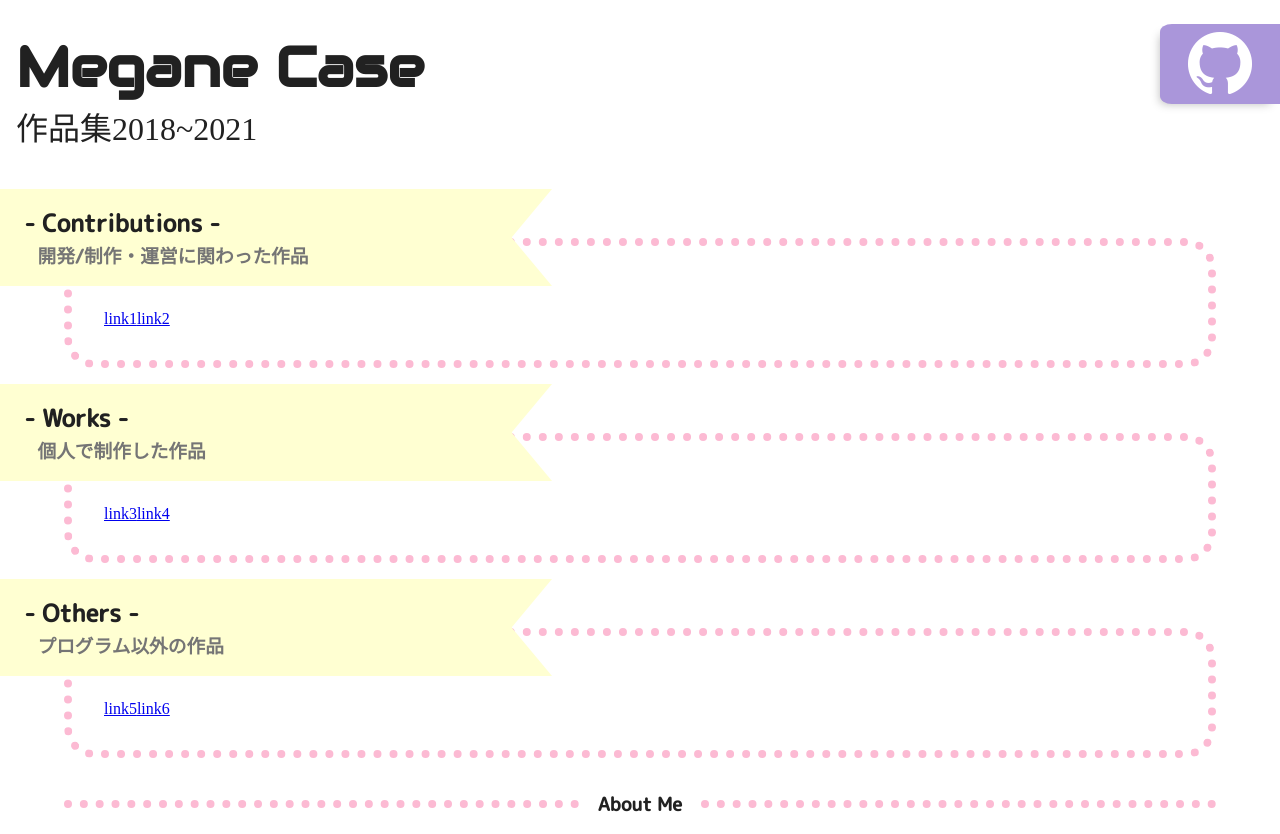
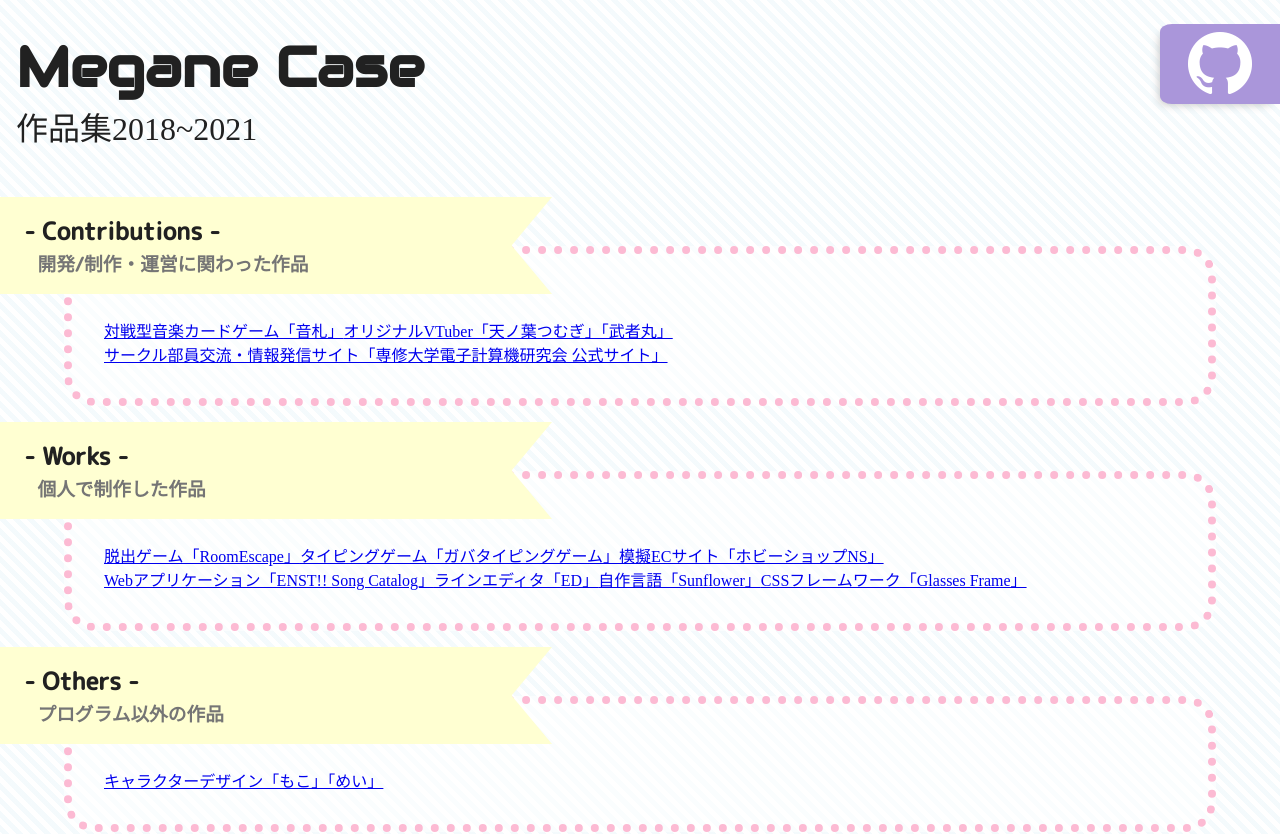
Before and after one commit to ne30MEGANE/ne30MEGANE.github.io, a Vue app: page /#/ in a window 1280 px wide. Shown: the top 834 px of the page. Built offline with nearby package versions, Linux system fonts and the light colour scheme; a web font is replaced by a local one; what vue-head would draw is missing.

Commit message:
載せる内容のリストを全部書いてスタイル調整

```diff
--- a/src/App.vue
+++ b/src/App.vue
@@ -32,7 +32,10 @@ export default {
 <style lang="scss" scoped>
 @import url('https://fonts.googleapis.com/css2?family=M+PLUS+Rounded+1c:wght@300;400;500&family=Noto+Sans+JP:wght@400;500&family=Potta+One&family=Roboto+Condensed&display=swap');
 @import "stylesheets/variables";
-#body{
-  margin: 2em 0;
+#app{
+  background: repeating-linear-gradient(45deg,$first_color_a 0,$first_color_a 5px,#fff 5px,#fff 10px);
+  #body{
+    margin: 2em 0;
+  }
 }
 </style>
--- a/src/components/About.vue
+++ b/src/components/About.vue
@@ -1,6 +1,6 @@
 <template>
   <div class="about">
-    <h3>About Me</h3>
+    <h2>About Me</h2>
     <div class="contents">
       <div class="text">
         <p>
@@ -35,7 +35,7 @@ export default {
   color: $text_main;
   font-family: 'M PLUS Rounded 1c', sans-serif;
 
-  h3{
+  h2{
     position: relative;
     display: flex;
     align-items: center;
--- a/src/components/Header.vue
+++ b/src/components/Header.vue
@@ -30,7 +30,7 @@ a{
 .header{
   padding-top: 2em;
   padding-left: 1em;
-  padding-bottom: 0.5em;
+  padding-bottom: 1em;
   h1{
     display: inline-block;
     font-family: 'Audiowide', cursive;
--- a/src/stylesheets/variables.scss
+++ b/src/stylesheets/variables.scss
@@ -5,3 +5,5 @@ $first_color: #A8D8EA;
 $second_color: #AA96DA;
 $third_color: #FCBAD3;
 $fourth_color: #FFFFD2;
+
+$first_color_a: #A8D8EA20;
--- a/src/views/Home.vue
+++ b/src/views/Home.vue
@@ -5,8 +5,9 @@
       <h3>開発/制作・運営に関わった作品</h3>
     </div>
     <div class="links">
-      <router-link to="/otofuda">link1</router-link>
-      <router-link to="/mugimusya">link2</router-link>
+      <router-link to="/otofuda">対戦型音楽カードゲーム「音札」</router-link>
+      <router-link to="/mugimusya">オリジナルVTuber「天ノ葉つむぎ」「武者丸」</router-link>
+      <router-link to="/">サークル部員交流・情報発信サイト「専修大学電子計算機研究会 公式サイト」</router-link>
     </div>
 
     <div class="index">
@@ -14,8 +15,13 @@
       <h3>個人で制作した作品</h3>
     </div>
     <div class="links">
-      <router-link to="/">link3</router-link>
-      <router-link to="/">link4</router-link>
+      <router-link to="/">脱出ゲーム「RoomEscape」</router-link>
+      <router-link to="/">タイピングゲーム「ガバタイピングゲーム」</router-link>
+      <router-link to="/">模擬ECサイト「ホビーショップNS」</router-link>
+      <router-link to="/">Webアプリケーション「ENST!! Song Catalog」</router-link>
+      <router-link to="/">ラインエディタ「ED」</router-link>
+      <router-link to="/">自作言語「Sunflower」</router-link>
+      <router-link to="/">CSSフレームワーク「Glasses Frame」</router-link>
     </div>
 
     <div class="index">
@@ -23,8 +29,7 @@
       <h3>プログラム以外の作品</h3>
     </div>
     <div class="links">
-      <router-link to="/">link5</router-link>
-      <router-link to="/">link6</router-link>
+      <router-link to="/">キャラクターデザイン「もこ」「めい」</router-link>
     </div>
   </div>
 </template>
@@ -93,6 +98,7 @@ export default {
     padding: 4em 2em 2em;
     border-radius: 30px;
     border: 8px dotted $third_color;
+    background-color: #ffffff80;
   }
 }
 </style>
```
